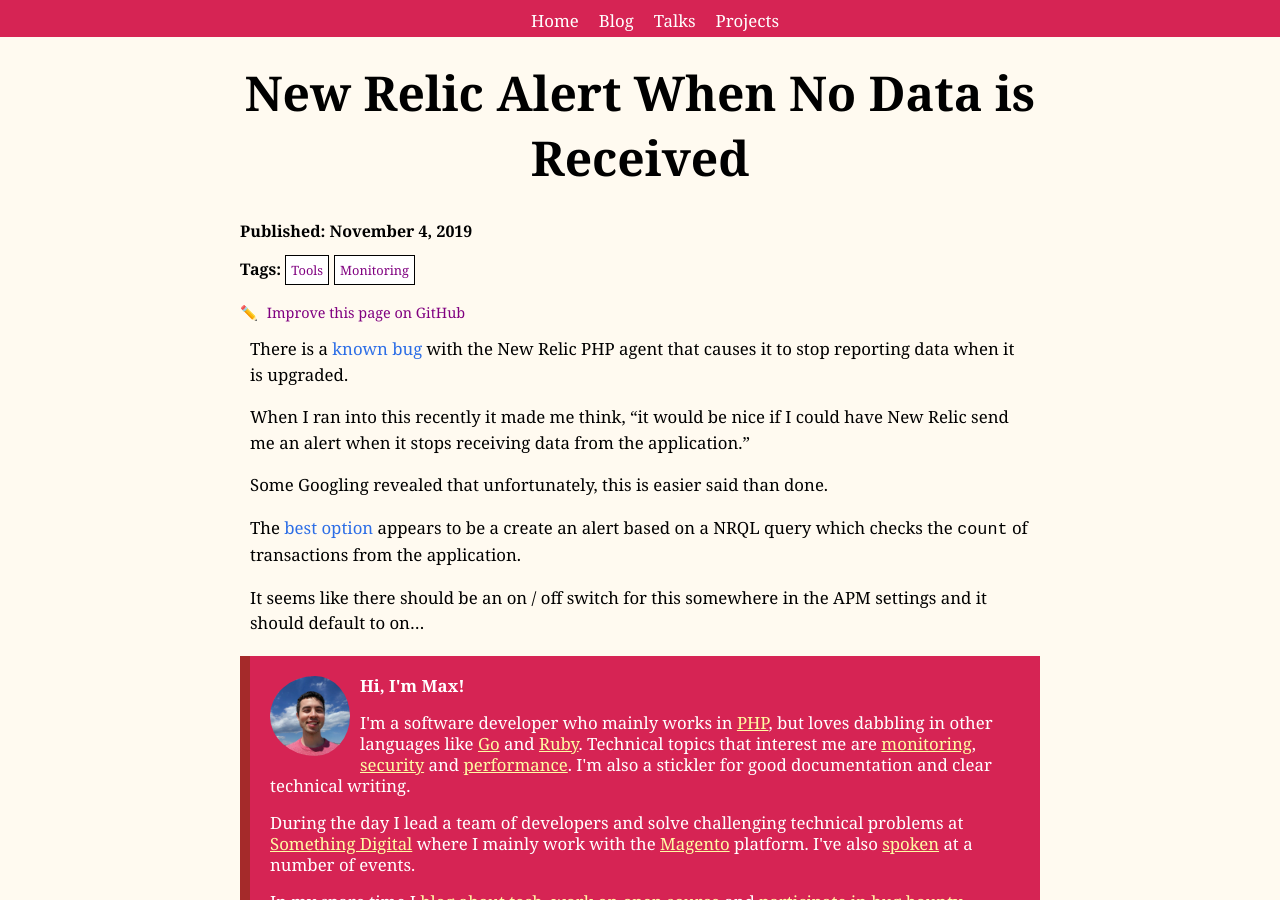
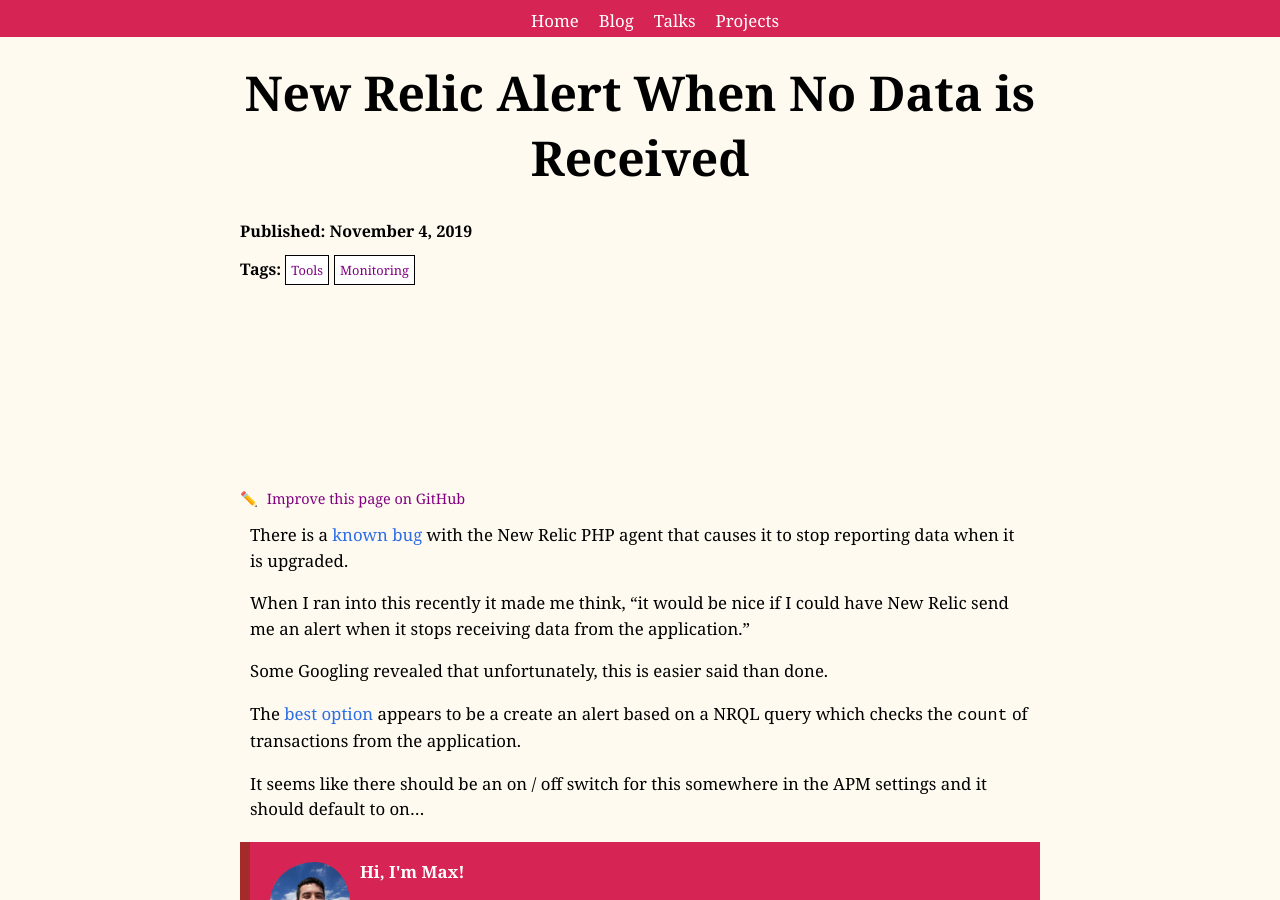
Before and after one commit to mpchadwick/mpchadwick.github.io, a Jekyll site: the page built from _posts/2019-11-04-new-relic-alert-when-no-data-received.md, in a window 1280 px wide and 900 px high. Built offline with Jekyll 4.4.1, drawn with Linux system fonts in a browser that asks for light colours; emoji names are drawn with the system emoji font; comment, search, counter and statistics services are not loaded.

Commit message:
Specify height on <div>

```diff
--- a/_layouts/blog-single.html
+++ b/_layouts/blog-single.html
@@ -16,7 +16,7 @@ layout: page
     </ul>
   </div>
   {% endif %}
-  <div data-ea-publisher="maxchadwick-xyzblog" class="horizontal" data-ea-type="image"></div>
+  <div data-ea-publisher="maxchadwick-xyzblog" class="horizontal" data-ea-type="image" style="min-height: 186px;"></div>
   <div class="improve-link">
     :pencil2: <a href="{{ site.github.repository_url }}/edit/master/{{ page.path }}">Improve this page on GitHub</a>
   </div>
```
